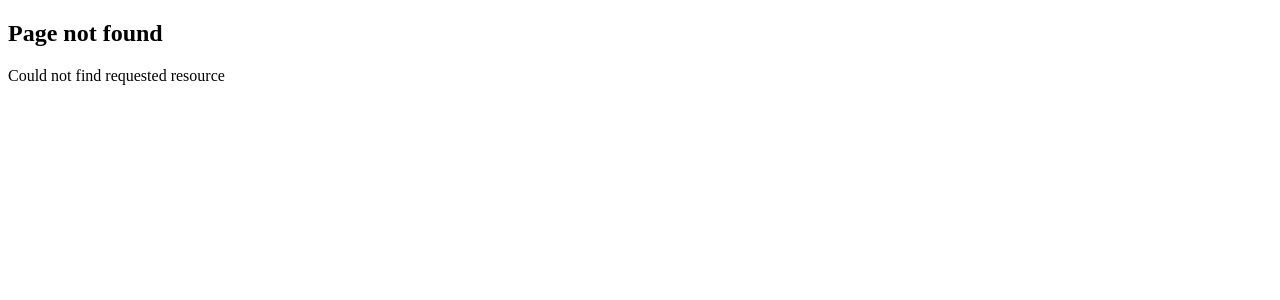
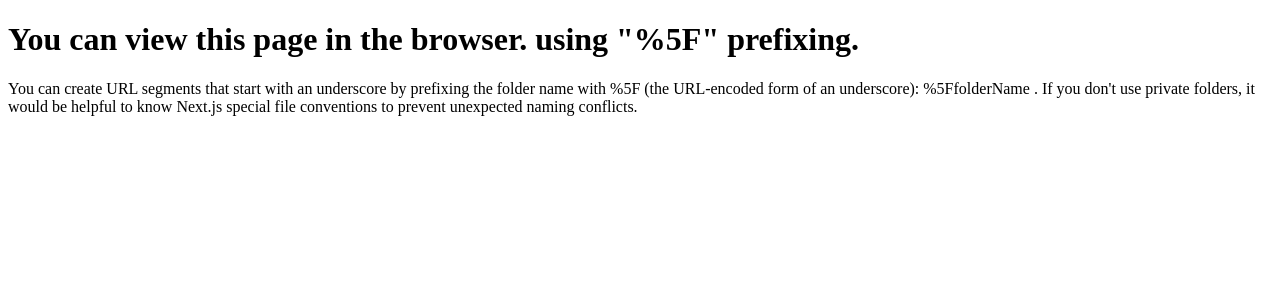
Before and after one commit to Jimi-Chhatrala/learning-next-js, a Next.js app in the folder routing-demo/: page /%5Flib in a window 1280 px wide. Before the commit this address had no page. Shown: the top 300 px of the page. Built offline with nearby package versions, Linux system fonts and the light colour scheme.

Commit message:
routing-demo | Private Folders

```diff
--- /dev/null
+++ b/routing-demo/src/app/%5Flib/page.tsx
@@ -0,0 +1,14 @@
+export default function AccessablePrivateRoute() {
+  return (
+    <>
+      <h1>You can view this page in the browser. using "%5F" prefixing.</h1>
+      <p>
+        You can create URL segments that start with an underscore by prefixing
+        the folder name with %5F (the URL-encoded form of an underscore):
+        %5FfolderName . If you don't use private folders, it would be helpful to
+        know Next.js special file conventions to prevent unexpected naming
+        conflicts.
+      </p>
+    </>
+  );
+}
--- /dev/null
+++ b/routing-demo/src/app/_lib/page.tsx
@@ -0,0 +1,3 @@
+export default function PrivateRoute() {
+  return <h1>You cannot view this in the browser.</h1>;
+}
```
Also changed, not shown: routing-demo/src/app/_lib/format-date.ts (added).
